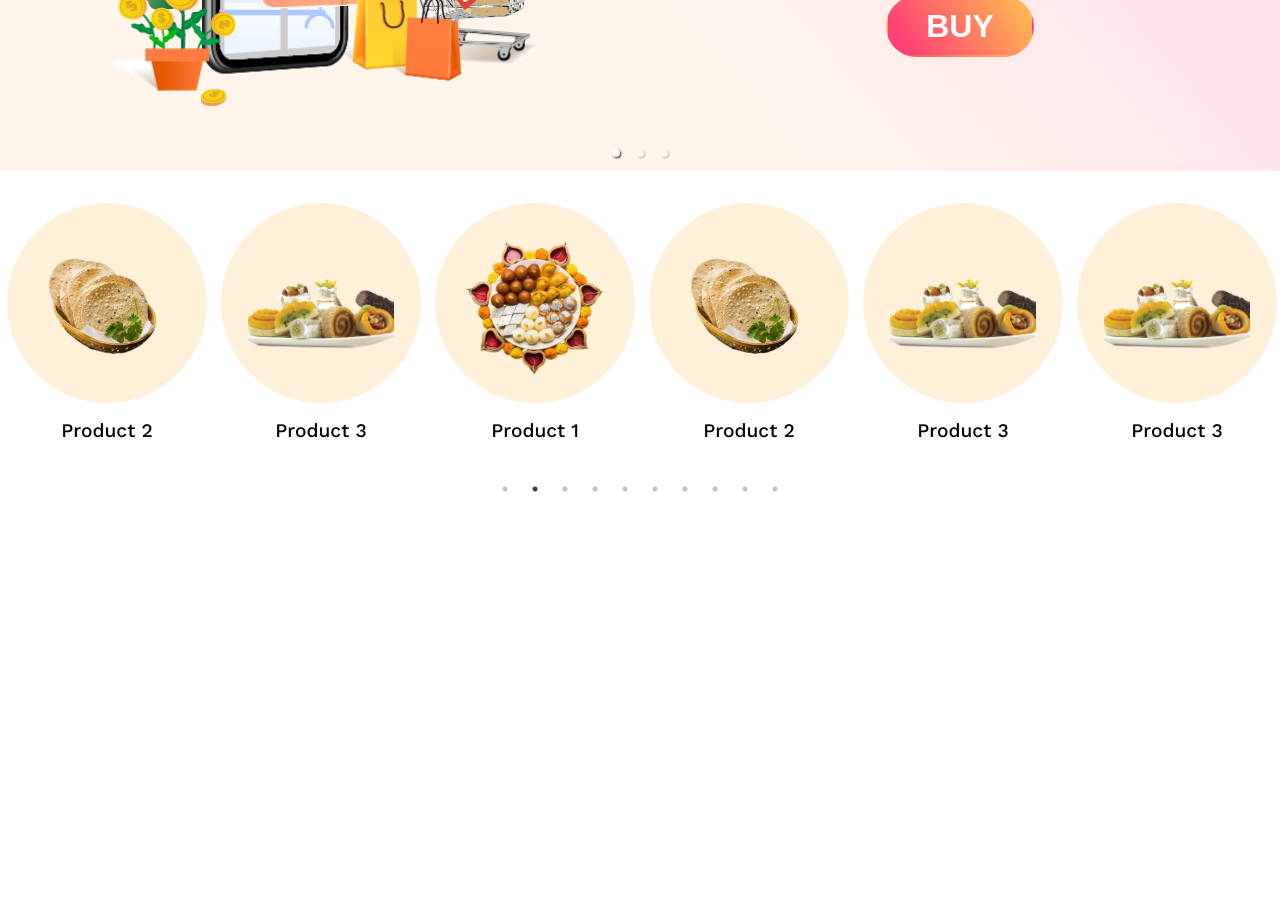
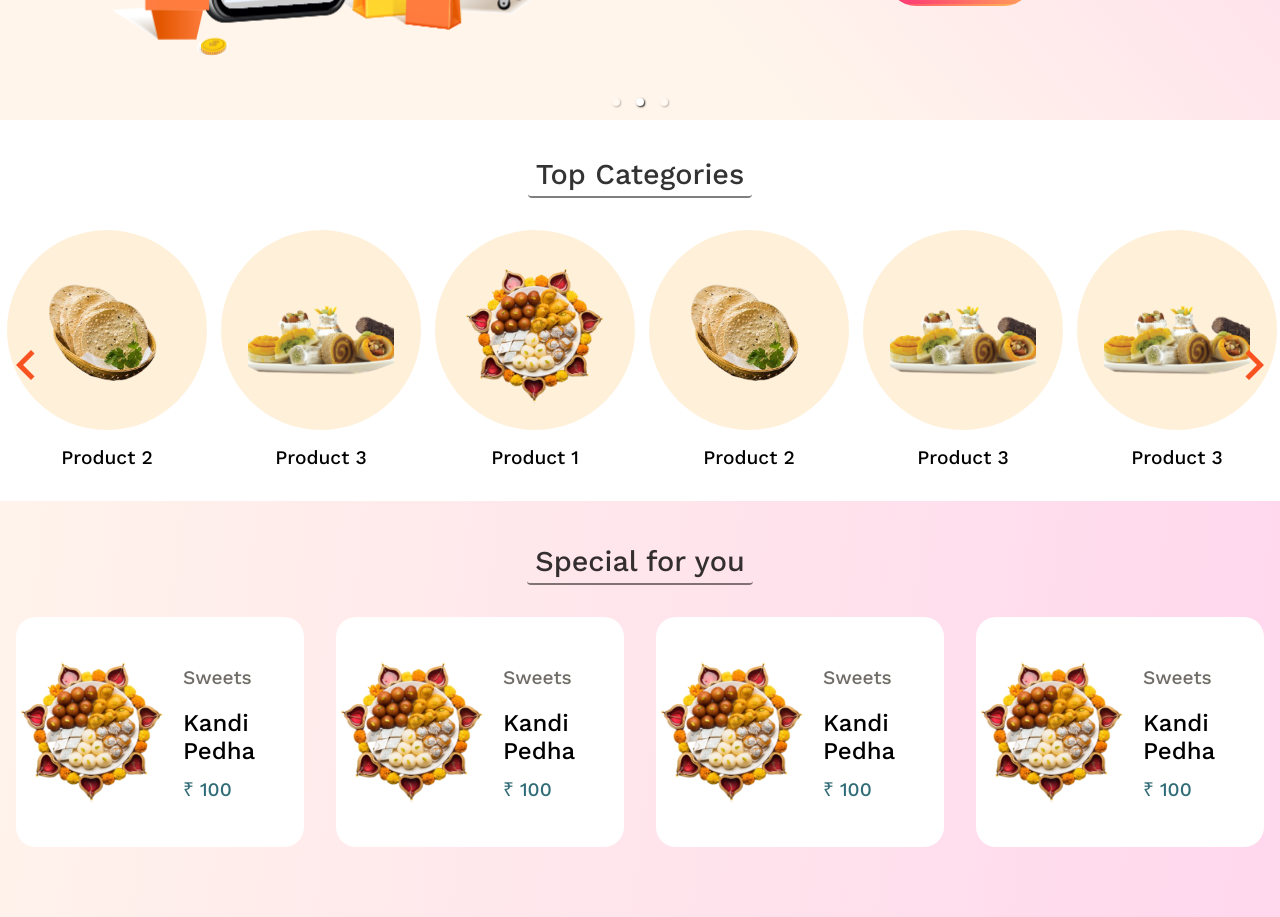
Before and after one commit to chaitanya360/food-katta-heroku, a React (Create React App) app: page / in a window 1280 px wide. Shown: the part 520-1437 px from the top of the page. Before the commit the page ends 1019 px from the top, so only its background shows below. Built offline with nearby package versions, Linux system fonts and the light colour scheme.

Commit message:
added browsproducts section

```diff
--- /dev/null
+++ b/src/components/molecules/ProductCard.jsx
@@ -0,0 +1,27 @@
+import React from "react";
+import { ProductCardStyle } from "./molecules.style";
+
+function ProductCard(props) {
+  return (
+    <ProductCardStyle>
+      <div className="img-wrapper">
+        <img src={`${process.env.PUBLIC_URL}/images/item1.png`} />
+      </div>
+      <div className="body">
+        <div className="category">Sweets</div>
+        <div className="title">Kandi Pedha</div>
+        <div className="rate">₹ 100 </div>
+        <div className="buttons">
+          <div className="btn">
+            <img src={`${process.env.PUBLIC_URL}/images/icons/heart.svg`} />
+          </div>
+          <div className="btn">
+            <img src={`${process.env.PUBLIC_URL}/images/icons/cart-add.svg`} />
+          </div>
+        </div>
+      </div>
+    </ProductCardStyle>
+  );
+}
+
+export default ProductCard;
--- a/src/components/molecules/molecules.style.js
+++ b/src/components/molecules/molecules.style.js
@@ -1,6 +1,8 @@
 import styled from "styled-components";
 
 export const HeaderBottomStyle = styled.div`
+  position: sticky;
+  top: 0;
   height: 3rem;
   width: 100%;
   height: 100%;
@@ -30,7 +32,9 @@ export const HeaderBottomStyle = styled.div`
 `;
 
 export const HeaderTopStyle = styled.div`
-  min-height: 5rem;
+  height: 5rem;
+  position: sticky;
+  top: 0;
   display: grid;
   grid-template-columns: 1fr auto 1fr;
   padding: 0 2rem;
@@ -132,3 +136,85 @@ export const DropDownMenuStyle = styled.nav`
     box-shadow: 0px 0px 5px rgba(0, 0, 0, 0.4);
   }
 `;
+
+export const ProductCardStyle = styled.div`
+  cursor: pointer;
+  border-radius: 20px;
+  margin: 1rem;
+  background: white;
+  width: 100%;
+  display: flex;
+  height: 230px;
+  align-items: center;
+  border: 1px solid transparent;
+  transition: all 200ms;
+  .img-wrapper {
+    width: 150px;
+    height: 100%;
+    display: grid;
+    place-items: center;
+    img {
+      width: 150px;
+      height: auto;
+      object-fit: contain;
+    }
+  }
+
+  .body {
+    height: 100%;
+    display: flex;
+    flex-direction: column;
+    font-size: 1.2rem;
+    font-weight: 500;
+    padding: 2rem 1rem 0 1rem;
+    .category {
+      color: #706c67;
+      padding: 1rem 0;
+    }
+
+    .title {
+      font-size: 1.5rem;
+      margin: 0.3rem 0;
+    }
+    .rate {
+      margin: 0.3rem 0;
+      color: #306c77;
+    }
+
+    .buttons {
+      /* margin: 2rem 1rem; */
+      display: flex;
+      align-items: center;
+      transition: all 200ms;
+      transform: scale(0);
+      .btn {
+        transition: all 200ms;
+        width: 35px;
+        height: 35px;
+        border-radius: 20%;
+        display: grid;
+        place-items: center;
+        margin: 0.5rem;
+        cursor: pointer;
+
+        img {
+          height: auto;
+          width: 20px;
+          object-fit: contain;
+          transform: translateX(1px);
+        }
+
+        :hover {
+          background: #e1e4232e;
+        }
+      }
+    }
+  }
+
+  :hover .buttons {
+    transform: scale(1.2);
+  }
+  :hover {
+    box-shadow: 0px 0px 4px var(--clr-primary);
+  }
+`;
--- /dev/null
+++ b/src/components/organisms/BrowsProducts.jsx
@@ -0,0 +1,19 @@
+import React from "react";
+import ProductCard from "../molecules/ProductCard";
+import { BrowseProductsStyle } from "./organisms.style";
+
+function BrowsProducts(props) {
+  return (
+    <BrowseProductsStyle>
+      <div className="section-title">Special for you</div>
+      <div className="products">
+        <ProductCard />
+        <ProductCard />
+        <ProductCard />
+        <ProductCard />
+      </div>
+    </BrowseProductsStyle>
+  );
+}
+
+export default BrowsProducts;
--- a/src/components/organisms/Carousel.jsx
+++ b/src/components/organisms/Carousel.jsx
@@ -13,7 +13,10 @@ function Carousel(props) {
         selectedItem={selectedItem}
         showArrows
         infiniteLoop
+        autoPlay
+        interval={3000}
         showThumbs={false}
+        showStatus={false}
         renderArrowNext={() => (
           <div
             className="arrow next"
--- a/src/components/organisms/Header.jsx
+++ b/src/components/organisms/Header.jsx
@@ -7,7 +7,7 @@ function Header(props) {
   return (
     <HeaderStyle>
       <HeaderTop />
-      <HeaderBottom />
+      {/* <HeaderBottom /> */}
     </HeaderStyle>
   );
 }
--- a/src/components/organisms/ProductsSlider.jsx
+++ b/src/components/organisms/ProductsSlider.jsx
@@ -13,10 +13,30 @@ const settings = {
   slidesToScroll: 1,
 };
 
+const PrevArrow = ({ onClick }) => (
+  <div className="arrow prev" onClick={onClick}>
+    <img src={`${process.env.PUBLIC_URL}/images/icons/prev.svg`} />
+  </div>
+);
+
+const NextArrow = ({ onClick }) => (
+  <div className="arrow next" onClick={onClick}>
+    <img src={`${process.env.PUBLIC_URL}/images/icons/next.svg`} />
+  </div>
+);
+
 function ProductsSlider(props) {
   return (
     <ProductsSliderStyle>
-      <Slider {...settings} arrows={false} autoplay autoplaySpeed={3000}>
+      <div className="section-title">Top Categories</div>
+      <Slider
+        {...settings}
+        autoplay
+        autoplaySpeed={3000}
+        nextArrow={<NextArrow />}
+        prevArrow={<PrevArrow />}
+        dots={false}
+      >
         <SliderProduct src={1} />
         <SliderProduct src={2} />
         <SliderProduct src={3} />
--- a/src/components/organisms/organisms.style.js
+++ b/src/components/organisms/organisms.style.js
@@ -136,4 +136,36 @@ export const CarouselStyle = styled.section`
 export const ProductsSliderStyle = styled.section`
   height: fit-content;
   background-color: white;
+  padding-top: 2rem;
+  .arrow {
+    z-index: 3;
+    top: 0;
+    position: absolute;
+    height: 100%;
+    width: 20px;
+    margin: 1rem;
+    display: grid;
+    place-items: center;
+    img {
+      width: 100%;
+      height: auto;
+    }
+  }
+
+  .next {
+    right: 0;
+  }
+
+  .prev {
+    left: 0;
+  }
 `;
+
+export const BrowseProductsStyle = styled.div`
+  padding: 2.4rem 0;
+
+  .products {
+    padding: 1rem 0;
+    display: flex;
+  }
+`;
--- a/src/pages/LandingPage.jsx
+++ b/src/pages/LandingPage.jsx
@@ -3,12 +3,14 @@ import { LandingPageStyle } from "./pages.style";
 import HeroSection from "../components/organisms/HeroSection";
 import Carousel from "../components/organisms/Carousel";
 import ProductsSlider from "../components/organisms/ProductsSlider";
+import BrowsProducts from "../components/organisms/BrowsProducts";
 
 function LandingPage(props) {
   return (
     <LandingPageStyle>
       <Carousel />
       <ProductsSlider />
+      <BrowsProducts />
     </LandingPageStyle>
   );
 }
--- a/src/pages/pages.style.js
+++ b/src/pages/pages.style.js
@@ -1,6 +1,18 @@
 import styled from "styled-components";
 
-export const LandingPageStyle = styled.section``;
+export const LandingPageStyle = styled.section`
+  .section-title {
+    width: fit-content;
+    text-align: center;
+    font-size: 1.8rem;
+    font-weight: 500;
+    margin: auto;
+    border-radius: 4px;
+    border-bottom: 2px solid rgba(0, 0, 0, 0.5);
+    color: rgba(0, 0, 0, 0.8);
+    padding: 0.3rem 0.5rem;
+  }
+`;
 
 export const FormStyle = styled.form`
   padding: 1rem 0;
```
Also changed, not shown: public/images/icons/cart-add.svg (added), public/images/icons/heart.svg (added).
